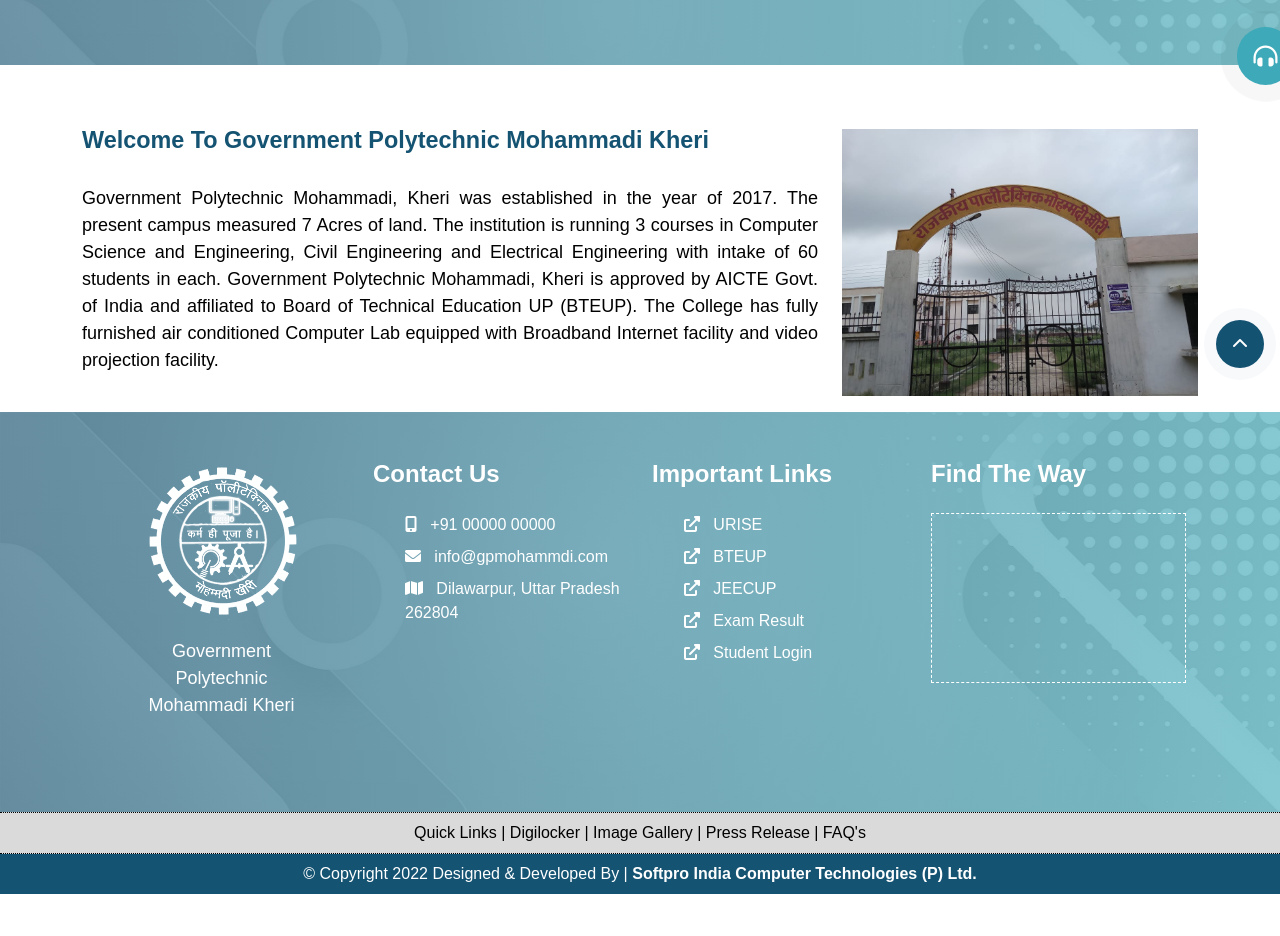
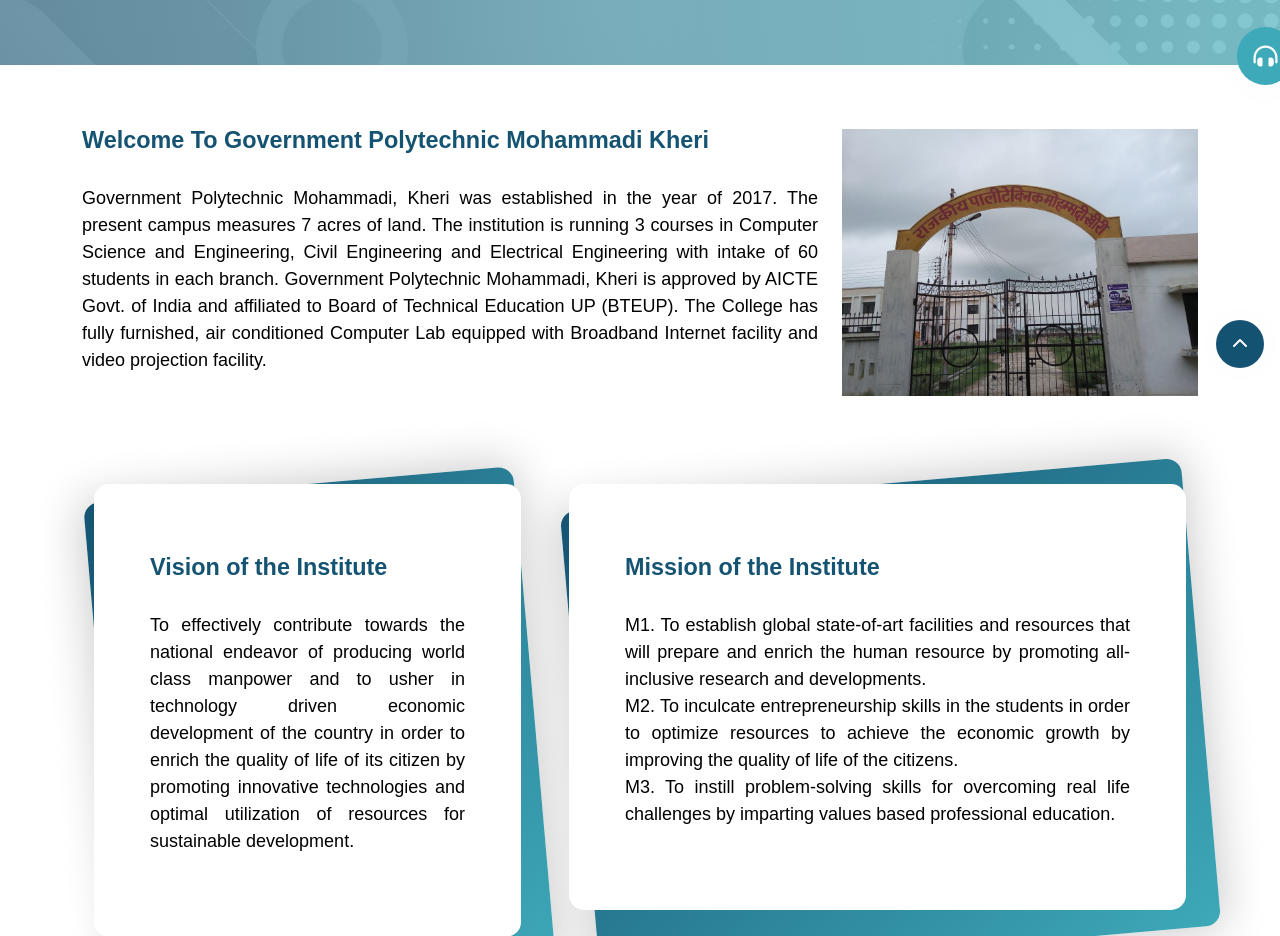
Before and after one commit to ravi2611gupta/gp_mohammadi, a React (Create React App) app: page /about in a window 1280 px wide. Shown: the part 416-1352 px from the top of the page. Before the commit the page ends 1310 px from the top, so only its background shows below. Built offline with nearby package versions, Linux system fonts and the light colour scheme; no server answers; grey boxes are pictures that could not be loaded; a small style sheet from the web is missing; a web font is replaced by a local one.

Commit message:
updation work completed

```diff
--- a/src/pages/About/index.js
+++ b/src/pages/About/index.js
@@ -15,10 +15,10 @@ function index() {
               <div className="col-sm-8 pt-4">
                <p className=" txt-justi my-para">
                <span style={{fontSize:"1.3em", fontWeight:"bold"}}>Welcome To Government Polytechnic Mohammadi Kheri</span> <br/><br />
-                Government Polytechnic Mohammadi, Kheri was established in the year of 2017. The present campus measured 7 Acres of land.
-                The institution is running 3 courses in Computer Science and Engineering, Civil Engineering and Electrical Engineering  with intake of 60 students in each.
+                Government Polytechnic Mohammadi, Kheri was established in the year of 2017. The present campus measures 7 acres of land.
+                The institution is running 3 courses in Computer Science and Engineering, Civil Engineering and Electrical Engineering  with intake of 60 students in each branch.
                 Government Polytechnic Mohammadi, Kheri is approved by AICTE Govt. of India and affiliated to Board of Technical Education UP (BTEUP).
-                The College has fully furnished air conditioned Computer Lab equipped with Broadband Internet facility and video projection facility.
+                The College has fully furnished, air conditioned Computer Lab equipped with Broadband Internet facility and video projection facility.
                </p>
               </div>
 
@@ -26,7 +26,32 @@ function index() {
                 <img src={require('../../img/college.jpeg')} className='mt-0 mt-sm-5 w-100' alt="" />
               </div>
             </div>
+
+
+            <div className="row py-5 mb-5">
+            <div className="col-sm-5 px-4 pt-4 mb-5 mb-sm-0">
+              <div className="stati-card">
+              <p className=" txt-justi my-para">
+               <span style={{fontSize:"1.3em", fontWeight:"bold"}}>Vision of the Institute</span> <br/><br />
+               To effectively contribute towards the national endeavor of producing world class manpower and to usher in technology driven economic development of the country in order to enrich the quality of life of its citizen by promoting innovative technologies and optimal utilization of resources for sustainable development.
+               </p>
+              </div>
+            </div>
+            <div className="col-sm-7 px-4 pt-4 mt-4 mt-sm-0">
+            <div className="stati-card">
+               <p className=" txt-justi my-para">
+               <span style={{fontSize:"1.3em", fontWeight:"bold"}}>Mission of the Institute</span> <br/><br />
+               M1. To establish global state-of-art facilities and resources that will prepare and enrich the human resource by promoting all-inclusive research and developments. <br />
+              M2. To inculcate entrepreneurship skills in the students in order to optimize resources to achieve the economic growth by improving the quality of life of the citizens. <br />
+              M3. To instill problem-solving skills for overcoming real life challenges by imparting values based professional education.
+
+               </p>
+              </div>
+            </div>
           </div>
+
+
+        </div>
     </>
   )
 }
--- a/src/pages/Acal/index.js
+++ b/src/pages/Acal/index.js
@@ -35,11 +35,11 @@ function Index() {
 
                 <tbody>
 
-                {acal?acal.map((acal) => {
+                {acal?acal.map((acal, idx) => {
                   return (
 
                   <tr>
-                  <td>{acal.acal_id}</td>
+                  <td>{idx+1}</td>
                   <td><a href={`https://test.polyprep.co.in/mohammadi_api/files/acal/${acal.acal_file}`} target="_blank"> Click here to view </a></td>
                   <td>{acal.session}</td>
                   </tr>
--- a/src/pages/Aicte/index.js
+++ b/src/pages/Aicte/index.js
@@ -33,10 +33,10 @@ function Index() {
 
                         <tbody>
 
-                        {aicte?aicte.map((aicte) => {
+                        {aicte?aicte.map((aicte, idx) => {
                         return (
                         <tr>
-                        <th scope="row">{aicte.doc_id}</th>
+                        <th scope="row">{idx+1}</th>
                         <td>{aicte.title}</td>
                         <td><a href={`https://test.polyprep.co.in/mohammadi_api/files/aicte/${aicte.file}`} target="_blank">Click Here to View</a></td>
                         <td>{aicte.date}</td>
--- a/src/pages/Alumni/index.js
+++ b/src/pages/Alumni/index.js
@@ -38,12 +38,12 @@ function Index() {
                         </thead>
 
                         <tbody>
-                        {alumni?alumni.map((alumni) => {
+                        {alumni?alumni.map((alumni, idx) => {
                         return (
 
 
                         <tr>
-                        <td>{alumni.id}</td>
+                        <td>{idx+1}</td>
                         <th><img src={`https://test.polyprep.co.in/mohammadi_api/files/alumni_pic/${alumni.pic}`} alt="Sorry Something went wrong :(" /></th>
                         <td><strong> {alumni.name} </strong></td>
                         <td>{alumni.designation}</td>
--- a/src/pages/AlumniReg/index.js
+++ b/src/pages/AlumniReg/index.js
@@ -303,7 +303,7 @@ function Index() {
                 <div className="row">
                   <div className="col-sm-6 py-2">
                     <label className="form-label" htmlFor="pic">
-                      Uploaded Your Pic :{" "}
+                      Upload Your Pic :{" "}
                     </label>
                     <input
                       type="file"
--- a/src/pages/Faculty/index.js
+++ b/src/pages/Faculty/index.js
@@ -36,11 +36,11 @@ function Index() {
                 </thead>
 
                 <tbody>
-                {faculty?faculty.map((fac) => {
+                {faculty?faculty.map((fac,idx) => {
                   return (
                     // <div className="item" key={gal.gal_id}><img src={`https://test.polyprep.co.in/mohammadi_api/files/gallery/${gal.pic}`} style={{height: "160px"}} /></div>
                     <tr>
-                    <td>{fac.tech_id}</td>
+                    <td>{idx+1}</td>
                     <th><img src={`https://test.polyprep.co.in/mohammadi_api/files/teacher/${fac.pic}`} alt="Sorry Something went wrong :(" /></th>
                     <td><strong> {fac.name} </strong></td>
                     <td>{fac.designation}</td>
--- a/src/pages/HomePage/index.js
+++ b/src/pages/HomePage/index.js
@@ -1,7 +1,4 @@
 import React, { useEffect, useState } from 'react'
-import slide1 from '../../img/slider/slider1.jpg'
-import slide2 from '../../img/slider/slider2.jpg'
-
 
 import OwlCarousel from 'react-owl-carousel';
 import 'owl.carousel/dist/assets/owl.carousel.css';
@@ -115,35 +112,28 @@ function Index() {
         <div className="col-sm-9 p-0">
           <div id="my-slider" className="carousel slide" data-bs-ride="carousel">
             <div className="carousel-indicators">
-              <button type="button" data-bs-target="#my-slider" data-bs-slide-to="0" className="active" aria-current="true" aria-label="Slide 1"></button>
-              <button type="button" data-bs-target="#my-slider" data-bs-slide-to="1" aria-label="Slide 2"></button>
-              {/* <button type="button" data-bs-target="#my-slider" data-bs-slide-to="2" aria-label="Slide 3"></button> */}
+            {slider.map((slider,idx,arr)=>{
+                return(
+                  <button type="button" data-bs-target="#my-slider" data-bs-slide-to={`${idx}`} className={(!idx)? "active" : ""} aria-current={(!idx)? "true" : ""}  aria-label={`Slide ${idx + 1}`}></button>
+                  )
+                })}
+                {/* <button type="button" data-bs-target="#my-slider" data-bs-slide-to="1" aria-label="Slide 2"></button> */}
+
+
             </div>
             <div className="carousel-inner">
 
-            {slider?slider.map((slider) => {
-              if(flag==1){
-                return (
-                  <div className="carousel-item active my-slide" data-bs-interval="2000">
+              {slider.map((slider,idx,arr)=>{
+                return(
+                  <div className={(!idx)? "carousel-item my-slide active" : "carousel-item my-slide"} data-bs-interval="2000">
                   <img src={`http://localhost/mohammadi_api/files/slider/${slider.pic}`} className="d-block w-100" alt="..."/>
-                  <div className="slider-text">
-                    <h3>Government Polytechnic, Mohammadi Kheri</h3>
-                    <h6>Affiliated to : Uttar Pradesh Board of Technical Education</h6>
+                  <div className="slider-text" >
+                    <h3>{slider.text1}</h3>
+                    <h6>{slider.text2}</h6>
                   </div>
-                </div>
+                  </div>
                 )
-              }else{
-                <div className="carousel-item my-slide" data-bs-interval="2000">
-                <img src={`http://localhost/mohammadi_api/files/slider/${slider.pic}`} className="d-block w-100" alt="..."/>
-                <div className="slider-text">
-                  <h3>College labs</h3>
-                  <h6>Students get practical knowledge form the labs.</h6>
-                </div>
-              </div>
-              }
-              flag = 0;
-
-                }):"Sorry, no data found!"}
+              })}
 
 
             </div>
@@ -619,7 +609,7 @@ function Index() {
                               <div className="text-area">
                                 <p className="my-para">I had a very good time at GP Mohammadi. All the teachers are very friendly and enthusiastic. The lessons are very varied and inspiring. Thank you very much!!!</p>
                                 <h5>Shiva Gupta</h5>
-                                <h5>B.Sc.</h5>
+                                <h5>Computer Science and Engineering</h5>
                               </div>
                             </div>
                             <div className="col-sm-3">
@@ -641,7 +631,7 @@ function Index() {
                               <div className="text-area">
                                 <p className="my-para">Helpful and ample material, motivated and inspirational faculty. <br/>Thank you.</p>
                                 <h5>Shivani Gupta</h5>
-                                <h5>B.A.</h5>
+                                <h5>Civil Engineering</h5>
                               </div>
                             </div>
                             <div className="col-sm-3">
@@ -662,7 +652,7 @@ function Index() {
                               <div className="text-area">
                                 <p className="my-para">It was a unique and great experience. Everybody here is so kind and nice. <br/>Thanks a billion for Daudnagar college faculty.</p>
                                 <h5>Shivam Gupta</h5>
-                                <h5>B.Sc.</h5>
+                                <h5>Electrical Engineering</h5>
                               </div>
                             </div>
                             <div className="col-sm-3">
@@ -704,7 +694,7 @@ function Index() {
                   <div className="col-md-12">
                     <div className="card-body">
                       <h6 className="card-title">ELECTRICAL ENGINEERING</h6>
-                      <p className="card-text text-center">In Three Year Diploma COURSES, the institute is offers Electrical Engineering.</p>
+                      <p className="card-text text-center">In the three year diploma course, the institute offers Electrical Engineering.</p>
                     </div>
                   </div>
                 </div>
@@ -720,7 +710,7 @@ function Index() {
                   <div className="col-md-12">
                     <div className="card-body">
                       <h6 className="card-title">COMPUTER SCIENCE &amp; ENGINEERING</h6>
-                      <p className="card-text text-center">In Three Year Diploma COURSES, the institute is offers Computer Science &amp; Engineering.</p>
+                      <p className="card-text text-center">In the three year diploma course, the institute offers Computer Science &amp; Engineering.</p>
                     </div>
                   </div>
                 </div>
@@ -736,7 +726,7 @@ function Index() {
                   <div className="col-md-12">
                     <div className="card-body">
                       <h6 className="card-title">CIVIL ENGINEERING</h6>
-                      <p className="card-text text-center">In Three Year Diploma COURSES, the institute is offers Civil Engineering.</p>
+                      <p className="card-text text-center">In the three year diploma course, the institute is offers Civil Engineering.</p>
                     </div>
                   </div>
                 </div>
--- a/src/pages/Library/index.js
+++ b/src/pages/Library/index.js
@@ -59,10 +59,10 @@ function Index() {
                         <tbody>
 
 
-                            {videos.map((video)=>{
+                            {videos.map((video, idx)=>{
                                 return(
                                     <tr key={video.v_id}>
-                                    <td>{video.v_id}</td>
+                                    <td>{idx+1}</td>
                                     <td>{video.title} </td>
                                     <td>{video.branch}</td>
                                     <td>{video.year}</td>
--- a/src/pages/Mou/index.js
+++ b/src/pages/Mou/index.js
@@ -34,10 +34,10 @@ function Index() {
                         </thead>
 
                         <tbody>
-                        {mou?mou.map((mou) => {
+                        {mou?mou.map((mou, idx) => {
                         return (
                         <tr>
-                        <th scope="row">{mou.doc_id}</th>
+                        <th scope="row">{idx+1}</th>
                         <td>{mou.title}</td>
                         <td>{mou.company}</td>
                         <td><a href={`https://test.polyprep.co.in/mohammadi_api/files/mou/${mou.file}`} target="_blank">Click Here to View</a></td>
```
